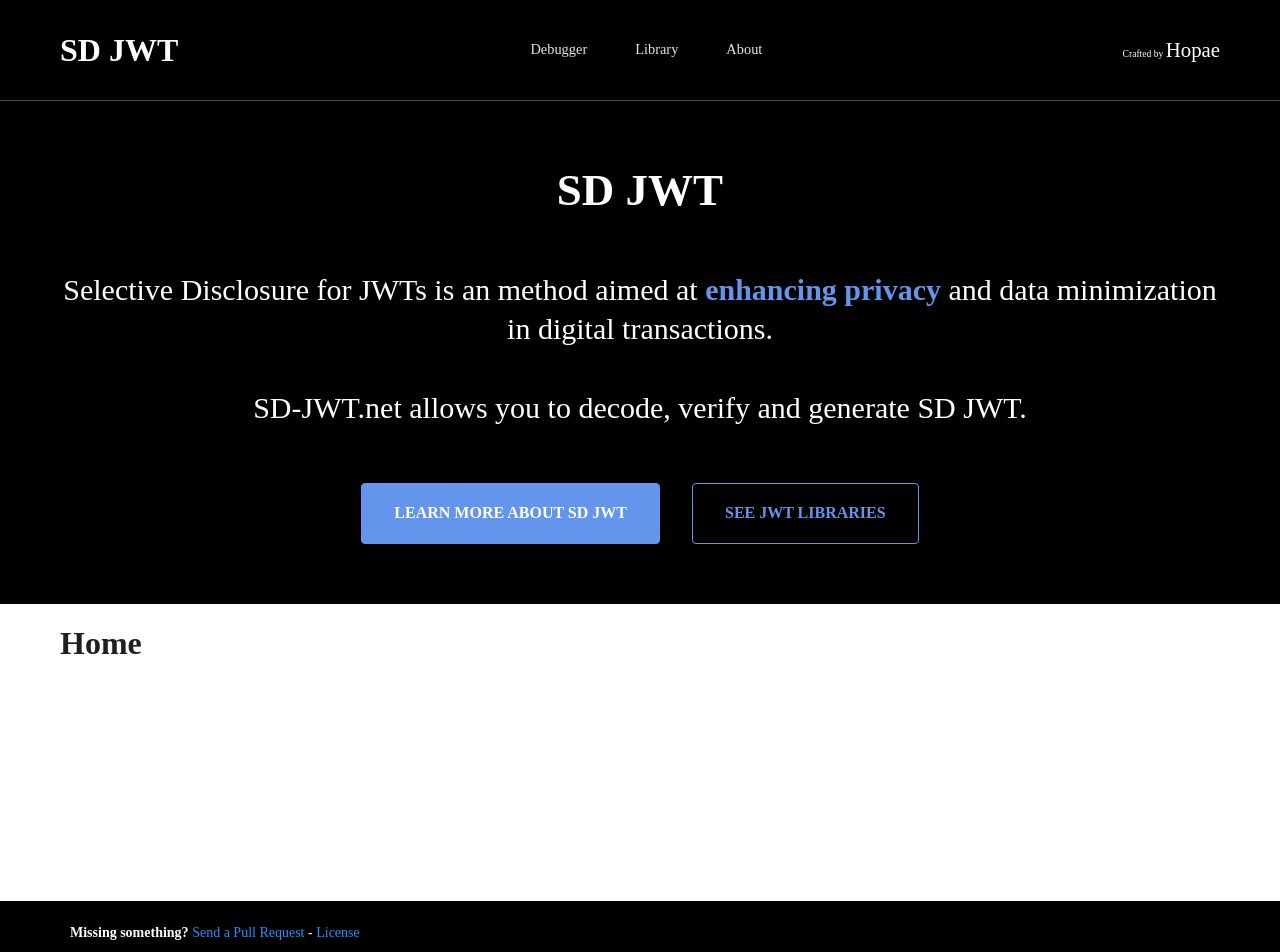
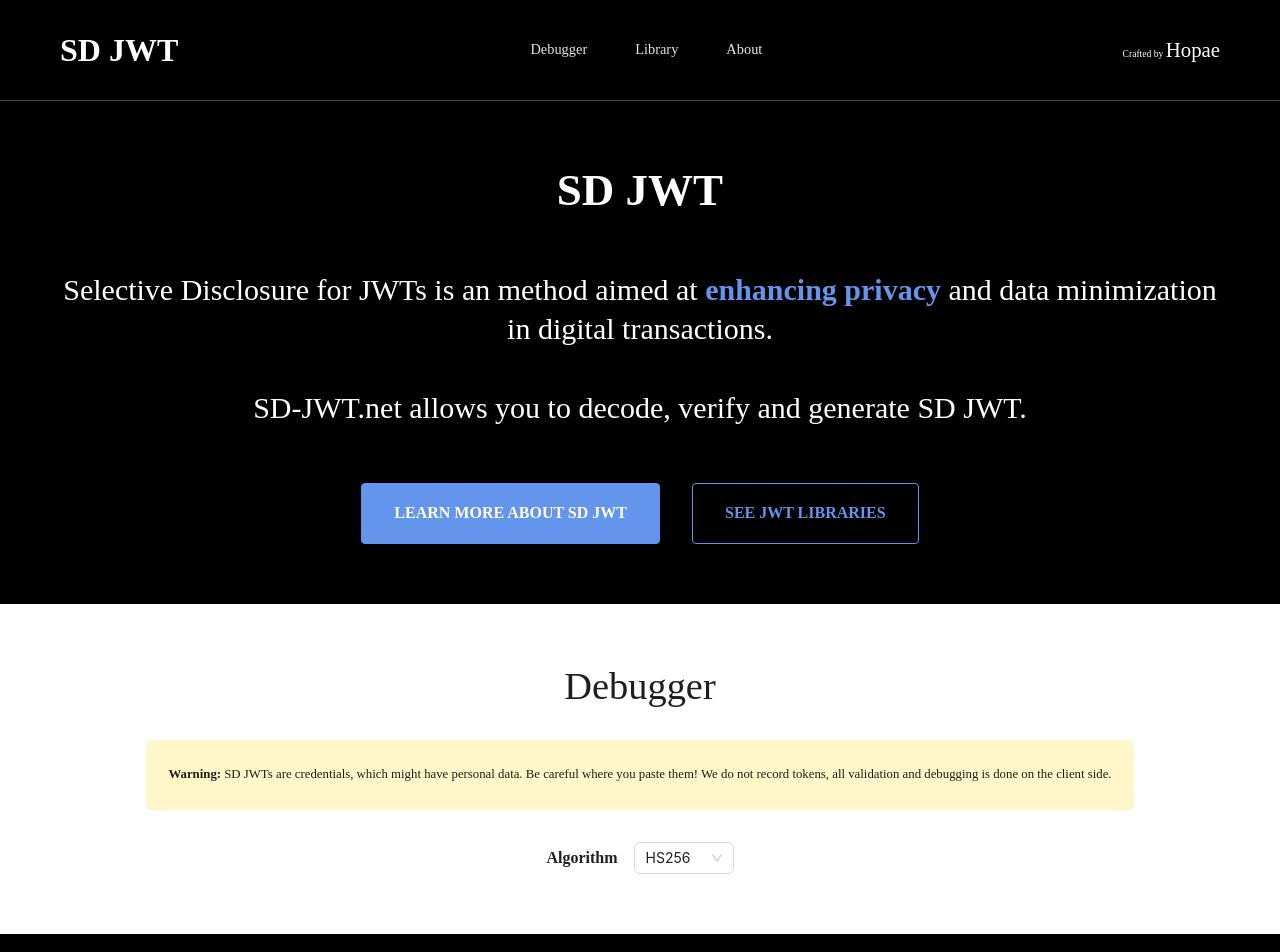
Before and after one commit to lukasjhan/sd-jwt-io, a React (Create React App) app: page / in a window 1280 px wide. Shown: the top 952 px of the page. Built offline with nearby package versions, Linux system fonts and the light colour scheme; a web font is replaced by a local one.

Commit message:
debugger wip

```diff
--- a/src/App.tsx
+++ b/src/App.tsx
@@ -5,6 +5,7 @@ import { Home } from './components/Pages/Home';
 import { Library } from './components/Pages/Library';
 import { Layout } from 'antd';
 import { ContentWrapper } from './components/ContentWrapper';
+import { GithubOutlined } from '@ant-design/icons';
 const { Content, Footer } = Layout;
 
 function App() {
@@ -58,6 +59,23 @@ function App() {
                   {'License'}
                 </span>
               </div>
+              <div
+                style={{
+                  cursor: 'pointer',
+                }}
+                onClick={() => {
+                  window.open(
+                    'https://github.com/lukasjhan/sd-jwt-io',
+                    '_blank'
+                  );
+                }}
+              >
+                <GithubOutlined
+                  style={{
+                    fontSize: '1.2rem',
+                  }}
+                />
+              </div>
             </div>
           </ContentWrapper>
         </Footer>
--- /dev/null
+++ b/src/components/Debugger.css
@@ -0,0 +1,32 @@
+.debugger-wrapper {
+  padding: 60px 0px;
+  display: flex;
+  flex-direction: column;
+  gap: 2rem;
+  justify-content: center;
+  align-items: center;
+}
+
+.debugger-title {
+  font-size: 2.4rem;
+}
+
+.debugger-warning {
+  background-color: #fff7c9;
+  padding: 1.4rem;
+  border-radius: 6px;
+  font-size: 0.8rem;
+  line-height: 2;
+}
+
+@media screen and (max-width: 900px) {
+  .debugger-title {
+    font-size: 2rem;
+  }
+}
+
+@media screen and (max-width: 760px) {
+  .debugger-title {
+    font-size: 1.6rem;
+  }
+}
--- /dev/null
+++ b/src/components/Debugger.tsx
@@ -0,0 +1,66 @@
+import { Select } from 'antd';
+import './Debugger.css';
+
+const Warning = () => {
+  return (
+    <div className="debugger-warning">
+      <span
+        style={{
+          fontWeight: 'bold',
+        }}
+      >
+        {'Warning: '}
+      </span>
+      {
+        'SD JWTs are credentials, which might have personal data. Be careful where you paste them! We do not record tokens, all validation and debugging is done on the client side.'
+      }
+    </div>
+  );
+};
+
+const SelectAlg = () => {
+  return (
+    <div
+      style={{
+        display: 'flex',
+        justifyContent: 'center',
+        alignItems: 'center',
+        fontWeight: 'bold',
+        gap: '1rem',
+      }}
+    >
+      <div>{'Algorithm'}</div>
+      <Select
+        defaultValue="HS256"
+        style={{ width: 100 }}
+        onChange={(value: string) => {
+          console.log(value);
+        }}
+        options={[
+          { value: 'HS256', label: 'HS256' },
+          { value: 'HS384', label: 'HS384' },
+          { value: 'HS512', label: 'HS512' },
+          { value: 'RS256', label: 'RS256' },
+          { value: 'RS384', label: 'RS384' },
+          { value: 'RS512', label: 'RS512' },
+          { value: 'ES256', label: 'ES256' },
+          { value: 'ES384', label: 'ES384' },
+          { value: 'ES512', label: 'ES512' },
+          { value: 'PS256', label: 'PS256' },
+          { value: 'PS384', label: 'PS384' },
+          { value: 'PS512', label: 'PS512' },
+        ]}
+      />
+    </div>
+  );
+};
+
+export const Debugger = () => {
+  return (
+    <div className="debugger-wrapper">
+      <div className="debugger-title">Debugger</div>
+      <Warning />
+      <SelectAlg />
+    </div>
+  );
+};
--- a/src/components/Description.css
+++ b/src/components/Description.css
@@ -22,6 +22,10 @@
   color: white;
   cursor: pointer;
   transition: all 0.2s ease-in-out;
+}
+
+.button:hover {
+  filter: brightness(1.3);
 }
 
 .subdue {
--- a/src/components/Pages/Home.tsx
+++ b/src/components/Pages/Home.tsx
@@ -1,6 +1,7 @@
 import React from 'react';
 import { ContentWrapper } from '../ContentWrapper';
 import { Description } from '../Description';
+import { Debugger } from '../Debugger';
 
 export const Home = () => {
   return (
@@ -21,7 +22,7 @@ export const Home = () => {
         <Description />
       </ContentWrapper>
       <ContentWrapper>
-        <h1>Home</h1>
+        <Debugger />
       </ContentWrapper>
     </div>
   );
```
